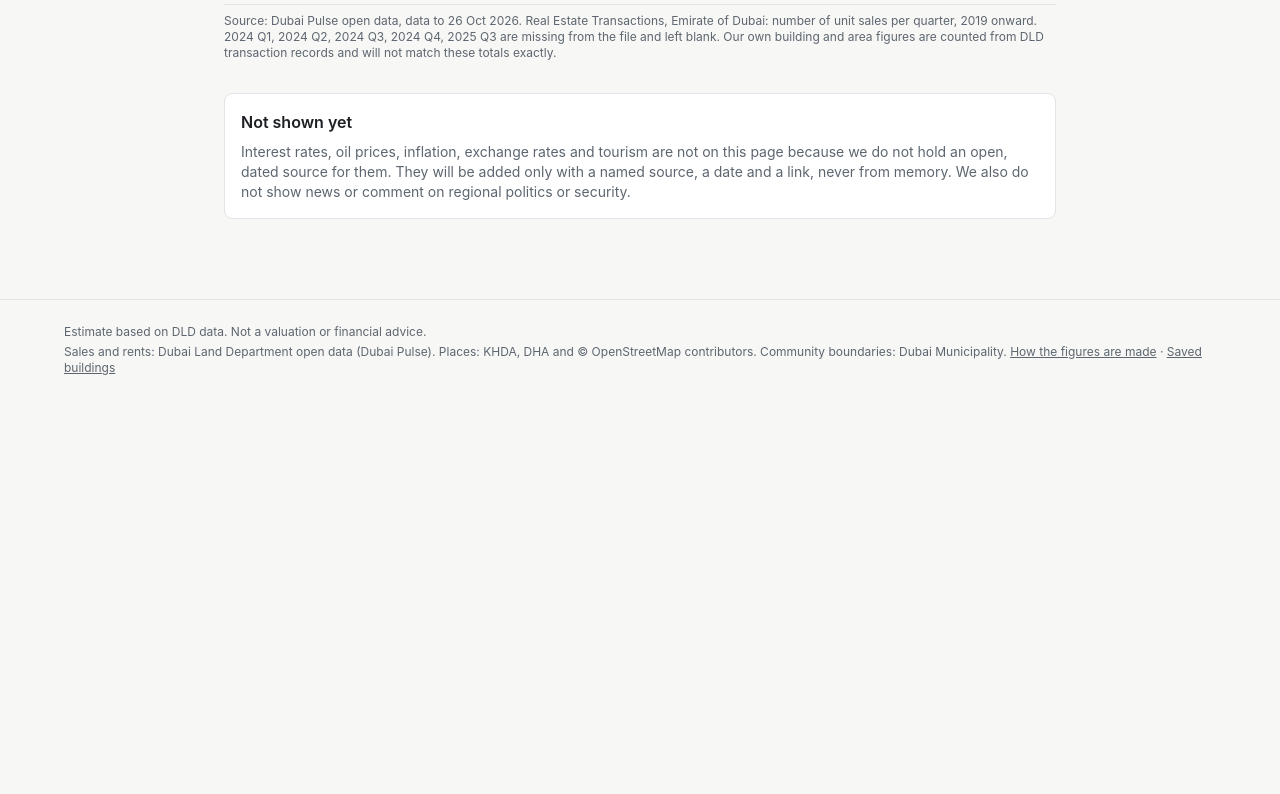
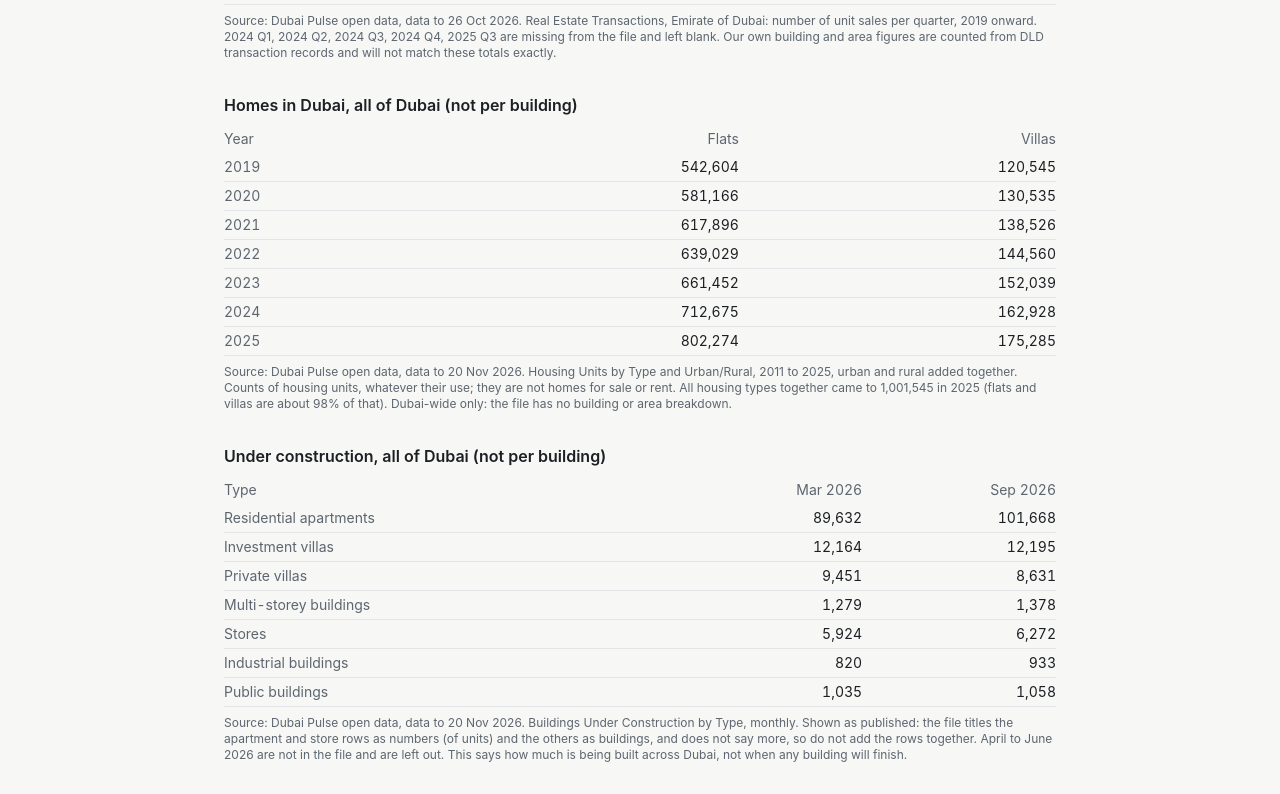
Before and after one commit to osprealestate-blip/Some_project, a Next.js app in the folder web/: page /market-context in a window 1280 px wide. Shown: the part 2720-3514 px from the top of the page. Before the commit the page ends 3120 px from the top, so only its background shows below. Built offline with nearby package versions, Linux system fonts and the light colour scheme; no server answers.

Commit message:
Add Dubai-wide housing units and under-construction sections to market context; correct positions note
Co-Authored-By: Claude Sonnet 5.5 <noreply@anthropic.com>
Claude-Session: https://claude.ai/code/session_017PGFJEmSLmsmMvazqoqZn5

```diff
--- a/web/app/market-context/page.tsx
+++ b/web/app/market-context/page.tsx
@@ -1,6 +1,6 @@
 import SourceNote from "@/components/SourceNote";
 import { count } from "@/lib/format";
-import { FDI_REAL_ESTATE, SECTOR, UNIT_SALES_BY_QUARTER } from "@/lib/marketContextData";
+import { FDI_REAL_ESTATE, HOUSING_UNITS, HOUSING_UNITS_ALL_TYPES_2025, SECTOR, UNDER_CONSTRUCTION, UNIT_SALES_BY_QUARTER } from "@/lib/marketContextData";
 import { indexToFirst, quarterGaps } from "@/lib/marketContext";
 import { pageMetadata } from "@/lib/seo";
 
@@ -79,6 +79,40 @@ export default function Page() {
         <SourceNote source={SRC} date="2026-10-26">Real Estate Transactions, Emirate of Dubai: number of unit sales per quarter, 2019 onward.{gaps.length ? ` ${gaps.join(", ")} ${gaps.length === 1 ? "is" : "are"} missing from the file and left blank.` : ""} Our own building and area figures are counted from DLD transaction records and will not match these totals exactly.</SourceNote>
       </section>
 
+      <section className="mt-8">
+        <h2 className="text-base font-semibold">Homes in Dubai, all of Dubai (not per building)</h2>
+        <table className="mt-2 w-full text-sm tabular-nums">
+          <thead><tr className="text-[var(--muted)]"><th scope="col" className="py-1 text-start font-normal">Year</th><th scope="col" className="py-1 text-end font-normal">Flats</th><th scope="col" className="py-1 text-end font-normal">Villas</th></tr></thead>
+          <tbody>
+            {Object.keys(HOUSING_UNITS.Flat).map((y) => (
+              <tr key={y} className="border-b border-[var(--border)]">
+                <th scope="row" className="py-1 text-start font-normal text-[var(--muted)]">{y}</th>
+                <td className="py-1 text-end">{HOUSING_UNITS.Flat[y].toLocaleString("en-US")}</td>
+                <td className="py-1 text-end">{HOUSING_UNITS.Villa[y].toLocaleString("en-US")}</td>
+              </tr>
+            ))}
+          </tbody>
+        </table>
+        <SourceNote source={SRC} date="2026-11-20">Housing Units by Type and Urban/Rural, 2011 to 2025, urban and rural added together. Counts of housing units, whatever their use; they are not homes for sale or rent. All housing types together came to {count(HOUSING_UNITS_ALL_TYPES_2025)} in 2025 (flats and villas are about 98% of that). Dubai-wide only: the file has no building or area breakdown.</SourceNote>
+      </section>
+
+      <section className="mt-8">
+        <h2 className="text-base font-semibold">Under construction, all of Dubai (not per building)</h2>
+        <table className="mt-2 w-full text-sm tabular-nums">
+          <thead><tr className="text-[var(--muted)]"><th scope="col" className="py-1 text-start font-normal">Type</th><th scope="col" className="py-1 text-end font-normal">Mar 2026</th><th scope="col" className="py-1 text-end font-normal">Sep 2026</th></tr></thead>
+          <tbody>
+            {Object.keys(UNDER_CONSTRUCTION["2026-09"]).map((k) => (
+              <tr key={k} className="border-b border-[var(--border)]">
+                <th scope="row" className="py-1 text-start font-normal text-[var(--muted)]">{k}</th>
+                <td className="py-1 text-end">{UNDER_CONSTRUCTION["2026-03"][k].toLocaleString("en-US")}</td>
+                <td className="py-1 text-end">{UNDER_CONSTRUCTION["2026-09"][k].toLocaleString("en-US")}</td>
+              </tr>
+            ))}
+          </tbody>
+        </table>
+        <SourceNote source={SRC} date="2026-11-20">Buildings Under Construction by Type, monthly. Shown as published: the file titles the apartment and store rows as numbers (of units) and the others as buildings, and does not say more, so do not add the rows together. April to June 2026 are not in the file and are left out. This says how much is being built across Dubai, not when any building will finish.</SourceNote>
+      </section>
+
       <section className="mt-8 rounded-lg border border-[var(--border)] bg-[var(--panel)] p-4 text-sm">
         <h2 className="text-base font-semibold">Not shown yet</h2>
         <p className="mt-2 text-[var(--muted)]">
--- a/web/lib/marketContextData.ts
+++ b/web/lib/marketContextData.ts
@@ -109,3 +109,18 @@ export const UNIT_SALES_BY_QUARTER = {
  "2019 Q3": 7294,
  "2019 Q4": 9031
 } as const;
+
+// Dubai Pulse downloads dated 2026-11-20. Dubai-wide totals only, no building or area key.
+// Housing units by type: Flat and Villa, urban and rural added together, end of each year as published.
+export const HOUSING_UNITS = {
+  Flat: { "2019": 542604, "2020": 581166, "2021": 617896, "2022": 639029, "2023": 661452, "2024": 712675, "2025": 802274 },
+  Villa: { "2019": 120545, "2020": 130535, "2021": 138526, "2022": 144560, "2023": 152039, "2024": 162928, "2025": 175285 },
+} as Record<"Flat" | "Villa", Record<string, number>>;
+export const HOUSING_UNITS_ALL_TYPES_2025 = 1001545;
+
+// Buildings under construction by type, monthly. Latest month in the file and the one before it.
+// The file has no April, May or June 2026 rows; they are not filled in.
+export const UNDER_CONSTRUCTION = {
+  "2026-09": { "Residential apartments": 101668, "Investment villas": 12195, "Private villas": 8631, "Multi-storey buildings": 1378, "Stores": 6272, "Industrial buildings": 933, "Public buildings": 1058 },
+  "2026-03": { "Residential apartments": 89632, "Investment villas": 12164, "Private villas": 9451, "Multi-storey buildings": 1279, "Stores": 5924, "Industrial buildings": 820, "Public buildings": 1035 },
+} as Record<string, Record<string, number>>;
```
Also changed, not shown: 1 other file (tests, documents, lock files or other folders).
